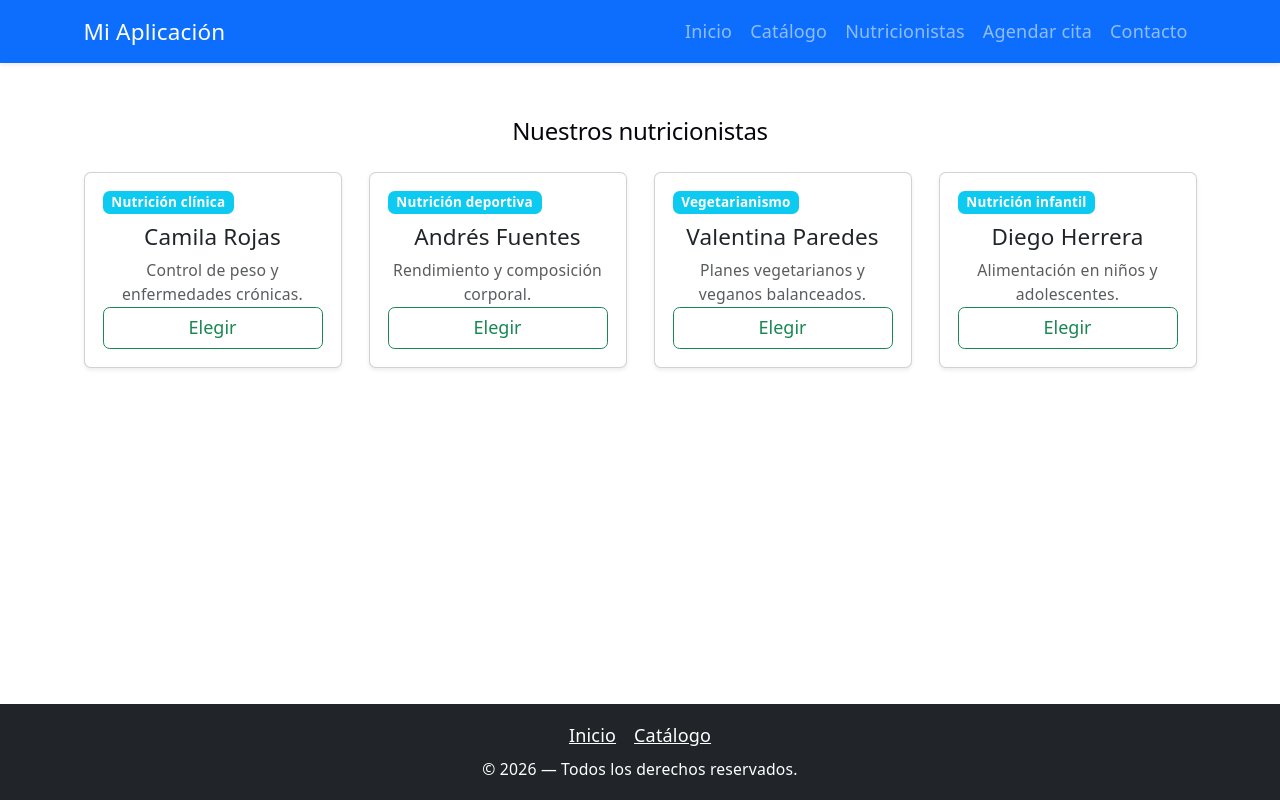
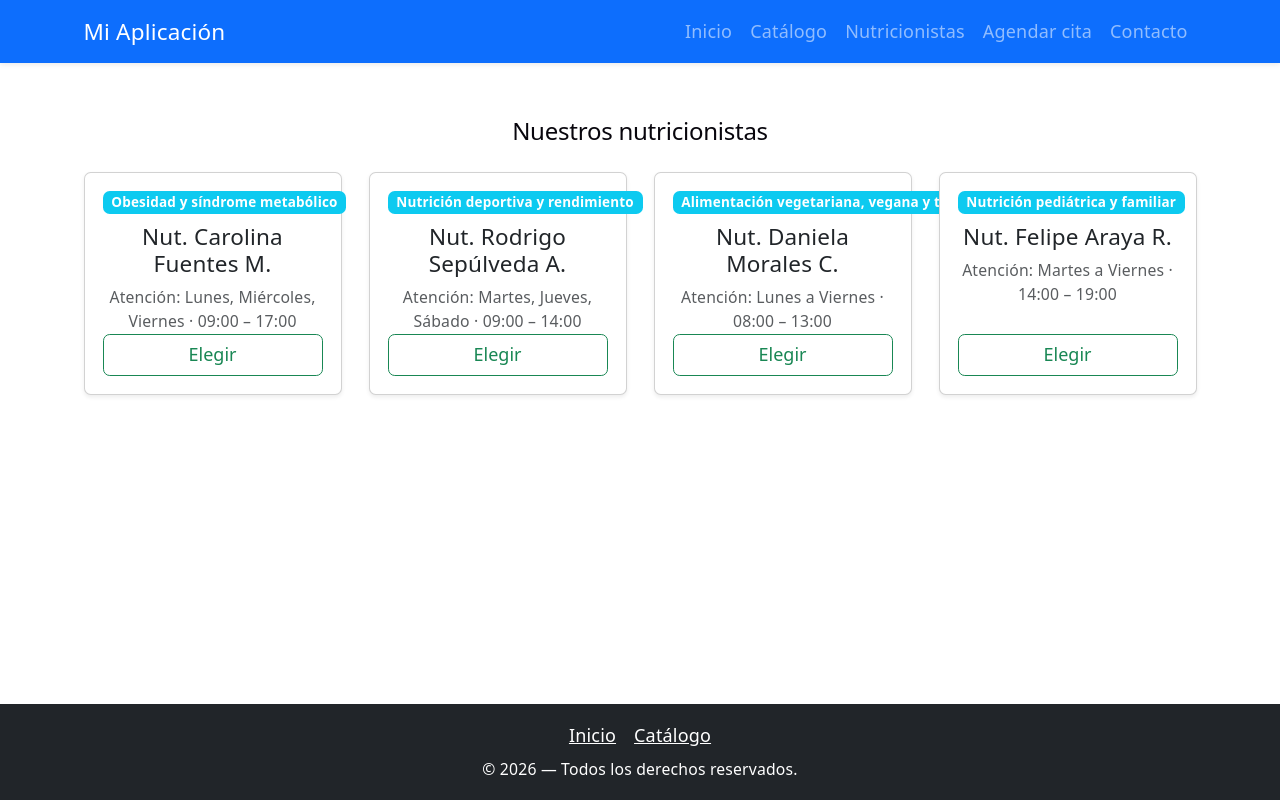
Before and after one commit to JordanaCharlotte/Clinica, a React (Vite) app: page /nutricionistas in a window 1280 px wide. Built offline with nearby package versions, Linux system fonts and the light colour scheme.

Commit message:
Se agrega informacion autentica de excel y se quitan los de prueba en nutricionistas.js

```diff
--- a/src/data/nutricionistas.js
+++ b/src/data/nutricionistas.js
@@ -1,10 +1,36 @@
-
-
 const nutricionistas = [
-    { id: "N01", nombre: "Camila Rojas", especialidad: "Nutrición clínica", descripcion: "Control de peso y enfermedades crónicas." },
-    { id: "N02", nombre: "Andrés Fuentes", especialidad: "Nutrición deportiva", descripcion: "Rendimiento y composición corporal." },
-    { id: "N03", nombre: "Valentina Paredes", especialidad: "Vegetarianismo", descripcion: "Planes vegetarianos y veganos balanceados." },
-    { id: "N04", nombre: "Diego Herrera", especialidad: "Nutrición infantil", descripcion: "Alimentación en niños y adolescentes." },
+    {
+        id: "NUT001",
+        nombre: "Nut. Carolina Fuentes M.",
+        especialidad: "Obesidad y síndrome metabólico",
+        dias: "Lunes, Miércoles, Viernes",
+        horario: "09:00 – 17:00",
+        descripcion: "Atención: Lunes, Miércoles, Viernes · 09:00 – 17:00",
+    },
+    {
+        id: "NUT002",
+        nombre: "Nut. Rodrigo Sepúlveda A.",
+        especialidad: "Nutrición deportiva y rendimiento",
+        dias: "Martes, Jueves, Sábado",
+        horario: "09:00 – 14:00",
+        descripcion: "Atención: Martes, Jueves, Sábado · 09:00 – 14:00",
+    },
+    {
+        id: "NUT003",
+        nombre: "Nut. Daniela Morales C.",
+        especialidad: "Alimentación vegetariana, vegana y trastornos alimentarios",
+        dias: "Lunes a Viernes",
+        horario: "08:00 – 13:00",
+        descripcion: "Atención: Lunes a Viernes · 08:00 – 13:00",
+    },
+    {
+        id: "NUT004",
+        nombre: "Nut. Felipe Araya R.",
+        especialidad: "Nutrición pediátrica y familiar",
+        dias: "Martes a Viernes",
+        horario: "14:00 – 19:00",
+        descripcion: "Atención: Martes a Viernes · 14:00 – 19:00",
+    },
 ];
 
 export const horasDisponibles = ["09:00", "10:00", "11:00", "12:00", "15:00", "16:00", "17:00"];
```
